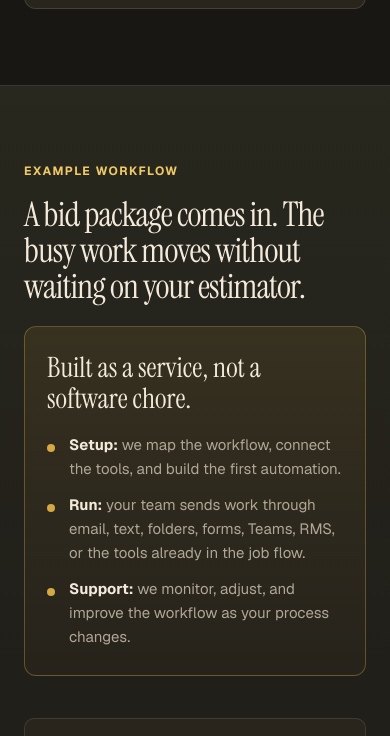
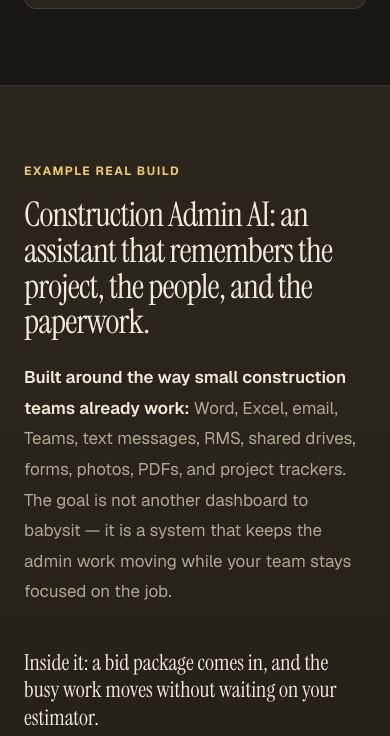
Before and after one commit to willbigs03/think-biegger-site, a website: page index.html in a window 390 px wide. Shown: the part 6127-6863 px from the top of the page. Drawn offline with nearby package versions, Linux system fonts and the light colour scheme.

Commit message:
Merge Admin AI and Example workflow into one Build section
Replace the two separate sections with a single "Example real build"
that frames Construction Admin AI as the concrete build, shows the
bid-intake flow as a worked example inside it, then lists the rest
of what the same build handles. Drop the standalone service-model
block, retire the workflow-grid and admin-grid layouts, switch nav
to a Build link, and update the playwright check to look for #build.

```diff
--- a/index.html
+++ b/index.html
@@ -555,15 +555,27 @@ section {
   border-bottom: 1px solid var(--line);
 }
 
-.workflow-grid {
+.build-stack {
   display: grid;
-  grid-template-columns: minmax(0, 0.8fr) minmax(0, 1.2fr);
-  gap: 58px;
-  align-items: start;
+  gap: 56px;
+}
+
+.build-intro {
+  max-width: 880px;
+}
+
+.build-block-title {
+  color: var(--cream);
+  font-family: var(--font-display);
+  font-size: 26px;
+  font-weight: 400;
+  line-height: 1.25;
+  margin-bottom: 22px;
 }
 
 .workflow-list {
   display: grid;
+  grid-template-columns: repeat(2, minmax(0, 1fr));
   gap: 14px;
 }
 
@@ -603,65 +615,12 @@ section {
   line-height: 1.6;
 }
 
-.service-model {
-  padding: 34px;
-  border: 1px solid var(--line-strong);
-  border-radius: 12px;
-  background: linear-gradient(180deg, rgba(212,168,67,0.1), rgba(41,37,29,0.72));
-}
-
-.service-model h3 {
-  color: var(--cream);
-  font-family: var(--font-display);
-  font-size: 28px;
-  font-weight: 400;
-  line-height: 1.1;
-  margin-bottom: 18px;
-}
-
-.service-model ul {
-  display: grid;
-  gap: 12px;
-  list-style: none;
-}
-
-.service-model li {
-  color: var(--muted);
-  font-size: 15px;
-  line-height: 1.6;
-  padding-left: 22px;
-  position: relative;
-}
-
-.service-model li::before {
-  content: '';
-  position: absolute;
-  left: 0;
-  top: 0.7em;
-  width: 8px;
-  height: 8px;
-  border-radius: 50%;
-  background: var(--gold);
-}
-
-.service-model strong {
-  color: var(--cream);
-  font-weight: 700;
-}
-
 .admin-ai {
   background:
     linear-gradient(180deg, rgba(212,168,67,0.06), transparent 44%),
     var(--bg-warm);
   border-top: 1px solid var(--line);
   border-bottom: 1px solid var(--line);
-}
-
-.admin-grid {
-  display: grid;
-  grid-template-columns: minmax(0, 0.9fr) minmax(0, 1.1fr);
-  gap: 58px;
-  align-items: start;
 }
 
 .admin-lead {
@@ -900,8 +859,6 @@ section {
 
  .proof-inner,
  .access-grid,
- .workflow-grid,
- .admin-grid,
  .about-grid,
  .contact-grid {
  grid-template-columns: 1fr;
@@ -909,8 +866,6 @@ section {
 
  .pilot-grid,
  .access-grid,
- .workflow-grid,
- .admin-grid,
  .about-grid,
  .contact-grid {
  gap: 42px;
@@ -956,9 +911,11 @@ section {
   .catalog-item h3 { font-size: 22px; }
  .admin-tools { grid-template-columns: 1fr; }
  .admin-tool { min-height: auto; }
+ .workflow-list { grid-template-columns: 1fr; }
  .access-points { grid-template-columns: 1fr; }
  .access-point { min-height: auto; }
- .service-model { padding: 26px 22px; }
+ .build-block-title { font-size: 22px; }
+ .build-stack { gap: 42px; }
  .form-row { grid-template-columns: 1fr; }
  .footer {
  flex-direction: column;
@@ -1015,7 +972,7 @@ section {
  <ul class="nav-links">
  <li><a href="#work">Options</a></li>
  <li><a href="#access">Access</a></li>
- <li><a href="#workflow">Example</a></li>
+ <li><a href="#build">Build</a></li>
  <li><a href="#about">About</a></li>
  <li><a href="#contact" class="nav-cta">Get Started</a></li>
   </ul>
@@ -1029,7 +986,7 @@ section {
 <div class="nav-mobile" id="mobileNav">
  <a href="#work" onclick="closeMobile()">Options</a>
  <a href="#access" onclick="closeMobile()">Access</a>
- <a href="#workflow" onclick="closeMobile()">Example</a>
+ <a href="#build" onclick="closeMobile()">Build</a>
  <a href="#about" onclick="closeMobile()">About</a>
  <a href="#contact" onclick="closeMobile()">Get Started</a>
 </div>
@@ -1343,22 +1300,17 @@ section {
   </div>
 </section>
 
-<section class="workflow-demo" id="workflow">
-  <div class="container workflow-grid">
-    <div class="reveal">
-      <div class="section-label">Example workflow</div>
-      <h2 class="section-heading">A bid package comes in. The busy work moves without waiting on your estimator.</h2>
-      <div class="service-model">
-        <h3>Built as a service, not a software chore.</h3>
-        <ul>
-          <li><strong>Setup:</strong> we map the workflow, connect the tools, and build the first automation.</li>
-          <li><strong>Run:</strong> your team sends work through email, text, folders, forms, Teams, RMS, or the tools already in the job flow.</li>
-          <li><strong>Support:</strong> we monitor, adjust, and improve the workflow as your process changes.</li>
-        </ul>
-      </div>
-    </div>
-
-    <div class="workflow-list reveal reveal-d1" aria-label="Bid intake workflow example">
+<section class="admin-ai" id="build">
+  <div class="container build-stack">
+    <div class="reveal build-intro">
+      <div class="section-label">Example real build</div>
+      <h2 class="section-heading">Construction Admin AI: an assistant that remembers the project, the people, and the paperwork.</h2>
+      <p class="admin-lead"><strong>Built around the way small construction teams already work:</strong> Word, Excel, email, Teams, text messages, RMS, shared drives, forms, photos, PDFs, and project trackers. The goal is not another dashboard to babysit &mdash; it is a system that keeps the admin work moving while your team stays focused on the job.</p>
+    </div>
+
+    <div class="reveal reveal-d1 build-block">
+      <h3 class="build-block-title">Inside it: a bid package comes in, and the busy work moves without waiting on your estimator.</h3>
+      <div class="workflow-list" aria-label="Bid intake workflow example">
         <div class="workflow-step">
           <span>01</span>
           <div>
@@ -1389,21 +1341,10 @@ section {
         </div>
       </div>
     </div>
-</section>
-
-<section class="admin-ai" id="admin-ai">
-  <div class="container admin-grid">
-    <div class="reveal">
-      <div class="section-label">Construction Admin AI</div>
-      <h2 class="section-heading">An AI assistant that remembers the project, the people, and the paperwork.</h2>
-      <p class="admin-lead"><strong>Built around the way small construction teams already work:</strong> Word, Excel, email, Teams, text messages, RMS, shared drives, forms, photos, PDFs, and project trackers. The goal is not another dashboard to babysit. The goal is a system that keeps the admin work moving while your team stays focused on the job.</p>
-    </div>
-
-    <div class="admin-tools reveal reveal-d1" aria-label="Construction Admin AI capabilities">
-      <div class="admin-tool">
-        <h3>Bid intake</h3>
-        <p>Summaries, key dates, scope tags, estimating support, and missing-info checklists.</p>
-      </div>
+
+    <div class="reveal reveal-d2 build-block">
+      <h3 class="build-block-title">The same build also handles:</h3>
+      <div class="admin-tools" aria-label="Construction Admin AI capabilities">
         <div class="admin-tool">
           <h3>Sub outreach</h3>
           <p>Trade matching, call sheets, preview emails, follow-up status, and response tracking.</p>
@@ -1423,6 +1364,11 @@ section {
         <div class="admin-tool">
           <h3>Project memory</h3>
           <p>A running record of people, paperwork, decisions, commitments, and next steps.</p>
+        </div>
+        <div class="admin-tool">
+          <h3>Change orders</h3>
+          <p>Draft language, cost &amp; schedule impact notes, and routing for approvals.</p>
+        </div>
       </div>
     </div>
   </div>
--- a/playwright-check.js
+++ b/playwright-check.js
@@ -54,7 +54,7 @@ async function main() {
       const checks = {
         nav: await page.locator('.nav').isVisible(),
         access: Boolean(await page.locator('#access').boundingBox()),
-        workflow: Boolean(await page.locator('#workflow').boundingBox()),
+        build: Boolean(await page.locator('#build').boundingBox()),
         horizontalOverflow: await page.evaluate(
           () => document.documentElement.scrollWidth > window.innerWidth + 1
         ),
@@ -71,7 +71,7 @@ async function main() {
       });
       await page.close();
 
-      if (!checks.nav || !checks.access || !checks.workflow || checks.horizontalOverflow || checks.brokenAnchors.length) {
+      if (!checks.nav || !checks.access || !checks.build || checks.horizontalOverflow || checks.brokenAnchors.length) {
         throw new Error(`${name} failed checks: ${JSON.stringify(checks)}`);
       }
 
```
Also changed, not shown: dist/index.html. Lines whose indentation alone changed are shown as unchanged.
